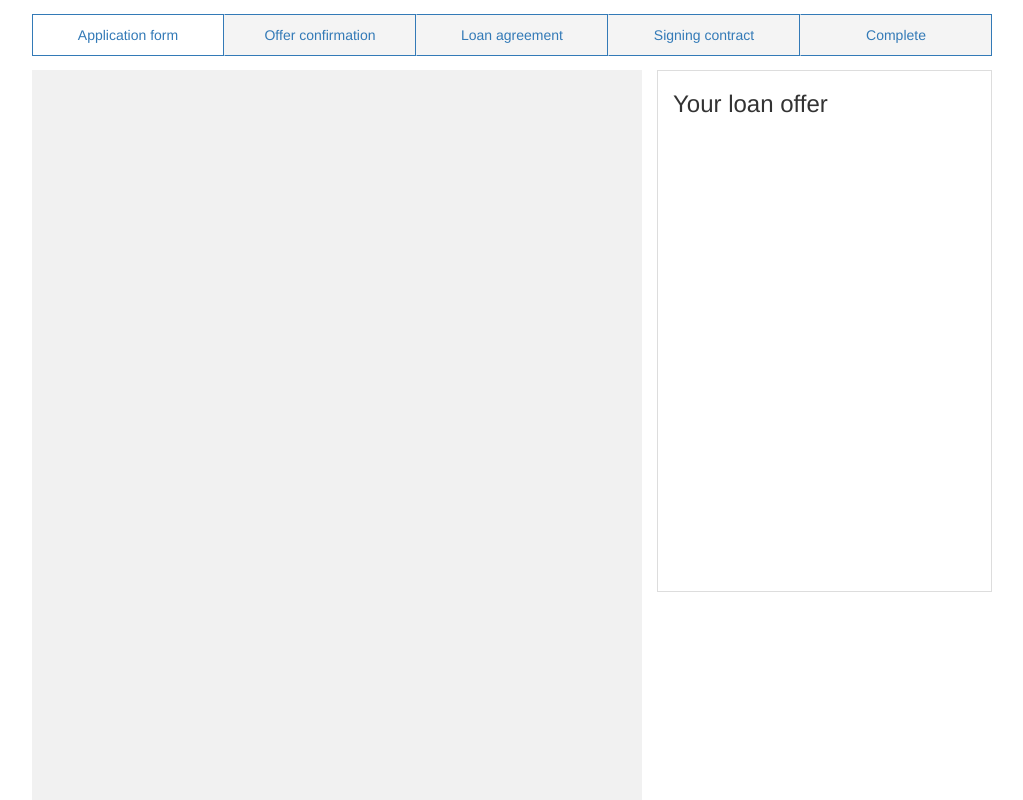
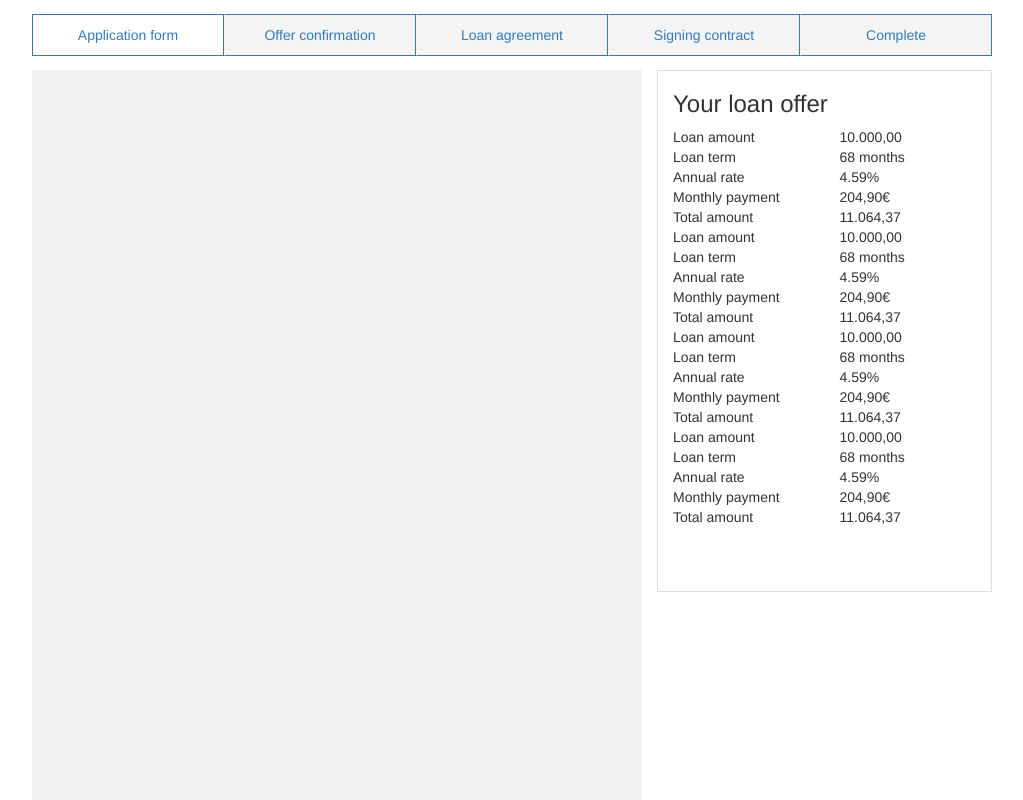
Before and after one commit to jaideepsingh/prototypes, a plain HTML site: page index.html in a window 1280 px wide. Shown: the top 800 px of the page, without its empty margins (128-1151 px from the left). Drawn offline with Linux system fonts and the light colour scheme.

Commit message:
Test for long content

```diff
--- a/behavior.js
+++ b/behavior.js
@@ -51,7 +51,7 @@ $(function() {
 });
 var disableTouchScroll = function() {
 	$('html, body').on('touchstart touchmove', function(e){
-		if(!(e.target.id === 'sidebar_collapse' || $.contains(document.getElementById('sidebar_collapse'), e.target))) {
+		if(!(e.target.id === 'sidebar_collapse' || $.contains(document.getElementById('sidebar_collapse'), e.target) || e.target.id === 'sidebar_details_panel' || $.contains(document.getElementById('sidebar_details_panel'), e.target))) {
 			//prevent native touch activity like scrolling
 			e.preventDefault();
 		}
--- a/index.html
+++ b/index.html
@@ -70,6 +70,86 @@
 				</div>
 				<div id="sidebar_details_panel" class="details-panel">
 					<h3>Your loan offer</h3>
+					<div class="row">
+						<div class="col-sm-6">Loan amount</div>
+						<div class="col-sm-6">10.000,00</div>
+					</div>
+					<div class="row">
+						<div class="col-sm-6">Loan term</div>
+						<div class="col-sm-6">68 months</div>
+					</div>
+					<div class="row">
+						<div class="col-sm-6">Annual rate</div>
+						<div class="col-sm-6">4.59%</div>
+					</div>
+					<div class="row">
+						<div class="col-sm-6">Monthly payment</div>
+						<div class="col-sm-6">204,90€</div>
+					</div>
+					<div class="row">
+						<div class="col-sm-6">Total amount</div>
+						<div class="col-sm-6">11.064,37</div>
+					</div>
+					<div class="row">
+						<div class="col-sm-6">Loan amount</div>
+						<div class="col-sm-6">10.000,00</div>
+					</div>
+					<div class="row">
+						<div class="col-sm-6">Loan term</div>
+						<div class="col-sm-6">68 months</div>
+					</div>
+					<div class="row">
+						<div class="col-sm-6">Annual rate</div>
+						<div class="col-sm-6">4.59%</div>
+					</div>
+					<div class="row">
+						<div class="col-sm-6">Monthly payment</div>
+						<div class="col-sm-6">204,90€</div>
+					</div>
+					<div class="row">
+						<div class="col-sm-6">Total amount</div>
+						<div class="col-sm-6">11.064,37</div>
+					</div>
+					<div class="row">
+						<div class="col-sm-6">Loan amount</div>
+						<div class="col-sm-6">10.000,00</div>
+					</div>
+					<div class="row">
+						<div class="col-sm-6">Loan term</div>
+						<div class="col-sm-6">68 months</div>
+					</div>
+					<div class="row">
+						<div class="col-sm-6">Annual rate</div>
+						<div class="col-sm-6">4.59%</div>
+					</div>
+					<div class="row">
+						<div class="col-sm-6">Monthly payment</div>
+						<div class="col-sm-6">204,90€</div>
+					</div>
+					<div class="row">
+						<div class="col-sm-6">Total amount</div>
+						<div class="col-sm-6">11.064,37</div>
+					</div>
+					<div class="row">
+						<div class="col-sm-6">Loan amount</div>
+						<div class="col-sm-6">10.000,00</div>
+					</div>
+					<div class="row">
+						<div class="col-sm-6">Loan term</div>
+						<div class="col-sm-6">68 months</div>
+					</div>
+					<div class="row">
+						<div class="col-sm-6">Annual rate</div>
+						<div class="col-sm-6">4.59%</div>
+					</div>
+					<div class="row">
+						<div class="col-sm-6">Monthly payment</div>
+						<div class="col-sm-6">204,90€</div>
+					</div>
+					<div class="row">
+						<div class="col-sm-6">Total amount</div>
+						<div class="col-sm-6">11.064,37</div>
+					</div>
 				</div>
 			</div>
 		</div>
--- a/style.css
+++ b/style.css
@@ -136,6 +136,7 @@ body {
 	}
 	.sidebar-content .details-panel {
 		display: none;
+		overflow: auto;
 	}
 
 }
```
